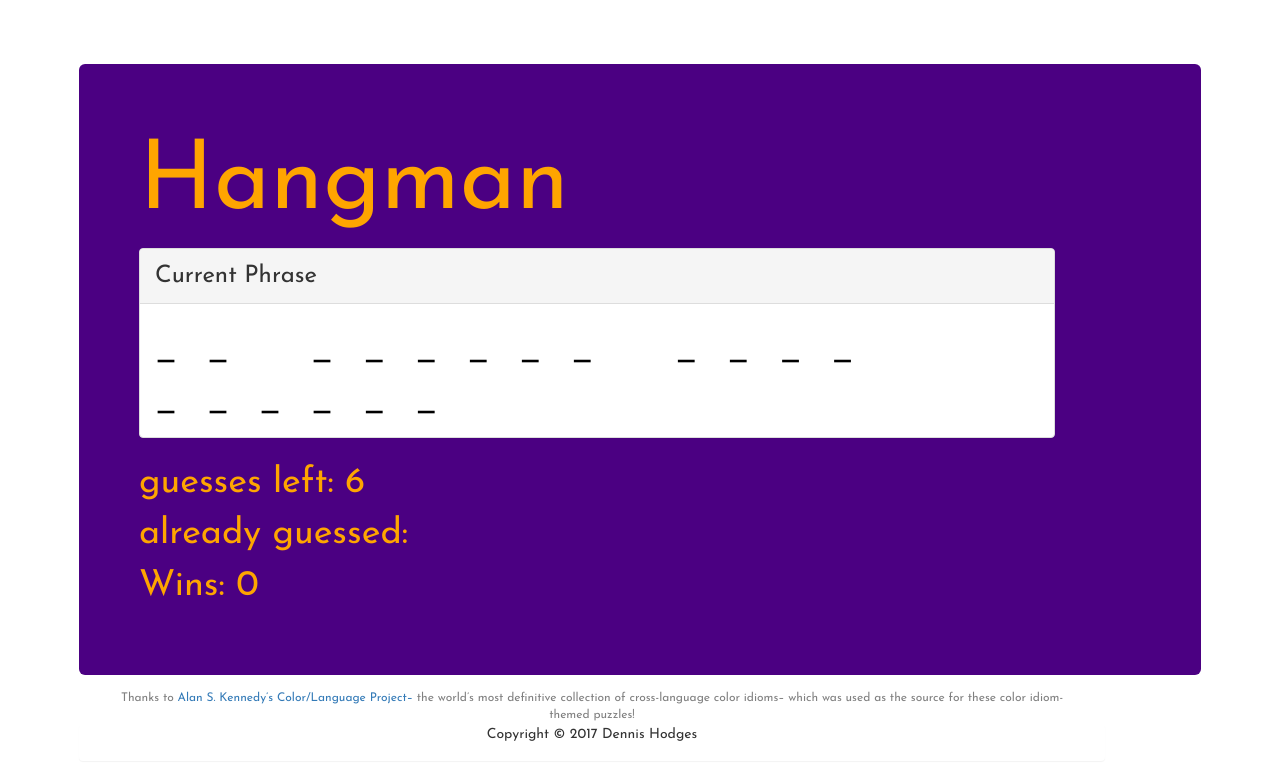
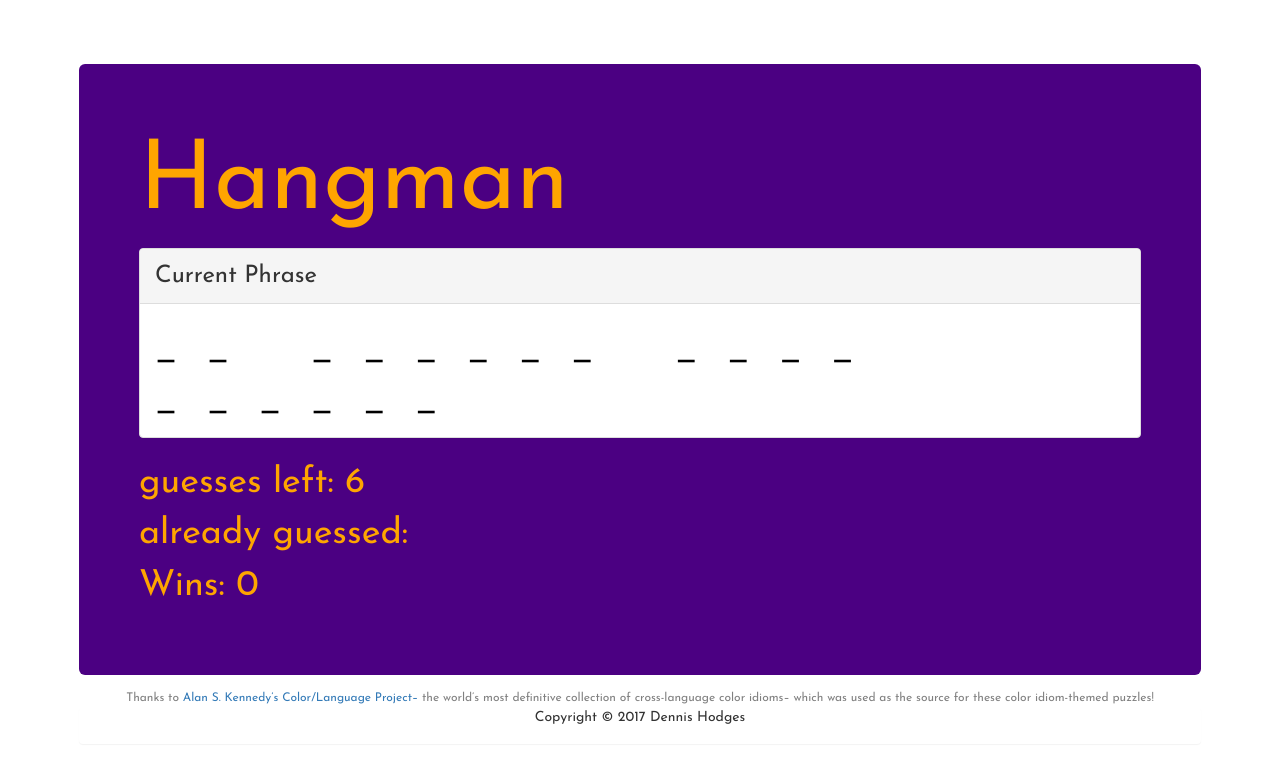
Before and after one commit to fermentationist/Hangman-Game, a plain HTML site: page index.html in a window 1280 px wide. Drawn offline with nearby package versions, Linux system fonts and the light colour scheme.

Commit message:
minor formatting

```diff
--- a/assets/css/style.css
+++ b/assets/css/style.css
@@ -57,8 +57,8 @@ footer {
 	text-align:center;
 	margin:15px 0 0 0;
 	color:gray;
-	padding-left:40px;
-	padding-right:40px;
+	padding-left:20px;
+	padding-right:20px;
 }
 #copyright {
 	padding-top:0;
@@ -73,7 +73,6 @@ div.container-fluid {
 	margin-left:5%;
 	margin:5%;
 }
-
 
 @media screen and (max-width:768px){
 	#board {
--- a/index.html
+++ b/index.html
@@ -14,12 +14,12 @@
 	<div class="container-fluid">
 		<div class="jumbotron">
 			<div class="row">
-			<div class="col-md-11">
+			<div class="col-md-12">
 			<h1>Hangman</h1>
 			</div>
 			</div>
 			<div class="row">
-			<div class="col-md-11">
+			<div class="col-md-12">
 			<div class="panel panel-default">
 			<div class="panel-heading">
 				<div class="panel-title">Current Phrase</div>
@@ -37,7 +37,7 @@
 				<input type="text" id="keyboardOpen">
 			</div>
 			<div class="row">
-			<div class="col-md-11">
+			<div class="col-md-12">
  				<div id="lives">
 				<!--Incorrect guesses left-->
 				</div>
@@ -55,7 +55,7 @@
     <footer>
 
 	<div class="row">
-        <div class="col-md-11">
+        <div class="col-md-12">
           	<p id="thanks">
 			Thanks to <a href="https://thecolorlanguageproject.wordpress.com/" target="_blank">Alan S. Kennedy’s Color/Language Project–</a> the world’s most definitive collection of cross-language color idioms– which was used as the source for these color idiom-themed puzzles!
 			</p>
```
